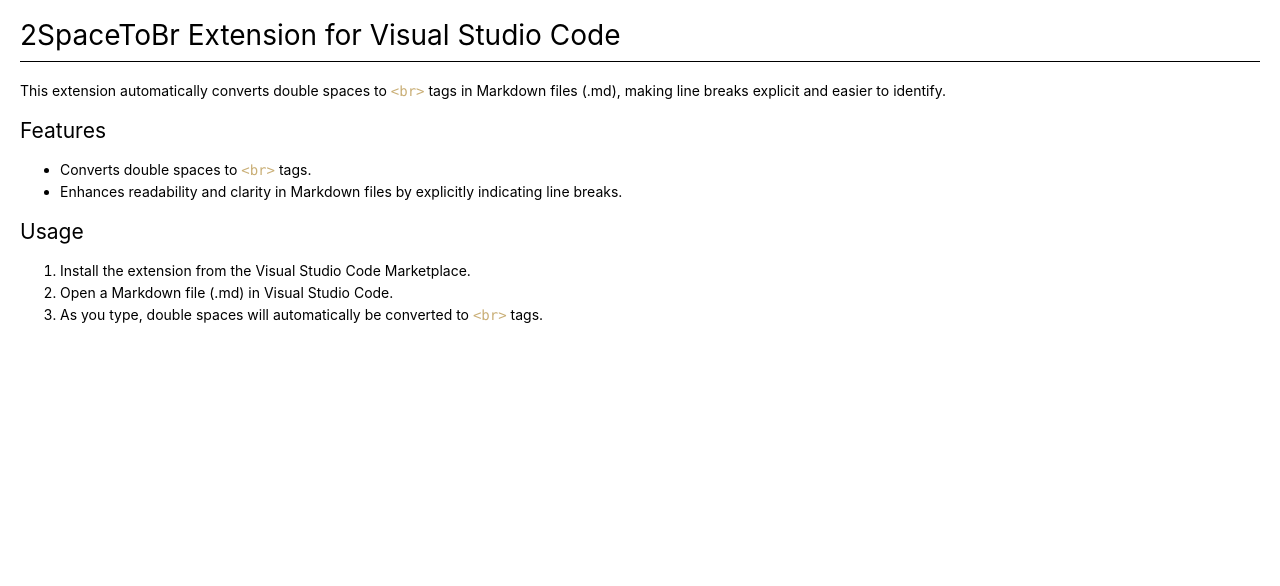
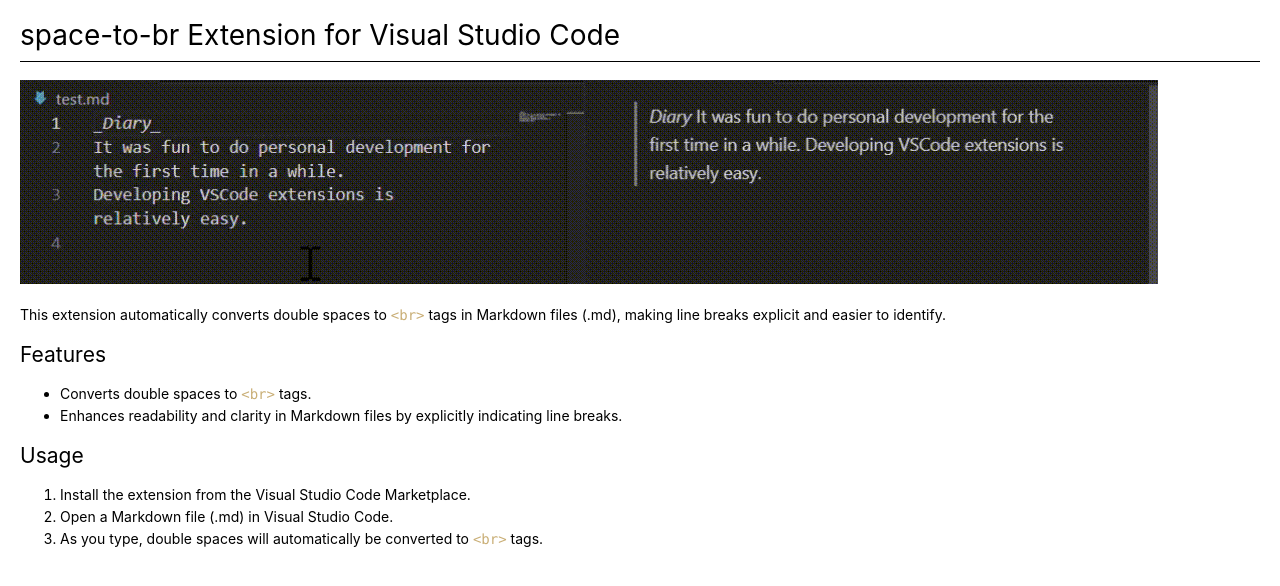
Before and after one commit to kazuki235/space-to-br, a website: page README.html in a window 1280 px wide. Drawn offline with Linux system fonts and the light colour scheme; a script that the page names is missing.

Commit message:
gifを追加した

```diff
--- a/README.html
+++ b/README.html
@@ -365,7 +365,8 @@
           : 'default'
     });
   </script>
-<h1 id="2spacetobr-extension-for-visual-studio-code">2SpaceToBr Extension for Visual Studio Code</h1>
+<h1 id="space-to-br-extension-for-visual-studio-code">space-to-br Extension for Visual Studio Code</h1>
+<img src="assets/output.gif">
 <p>This extension automatically converts double spaces to <code>&lt;br&gt;</code> tags in Markdown files (.md), making line breaks explicit and easier to identify.</p>
 <h2 id="features">Features</h2>
 <ul>
--- a/package.json
+++ b/package.json
@@ -4,7 +4,7 @@
   "description": "Convert two spaces to <br>.",
   "version": "1.0.1",
   "publisher": "kazuki235",
-  "icon": "images/icon.png",
+  "icon": "assets/icon.png",
   "activationEvents": [
     "onLanguage:markdown"
   ],
```
Also changed, not shown: README.md, assets/icon.png (renamed from images/icon.png), assets/output.gif (added).
